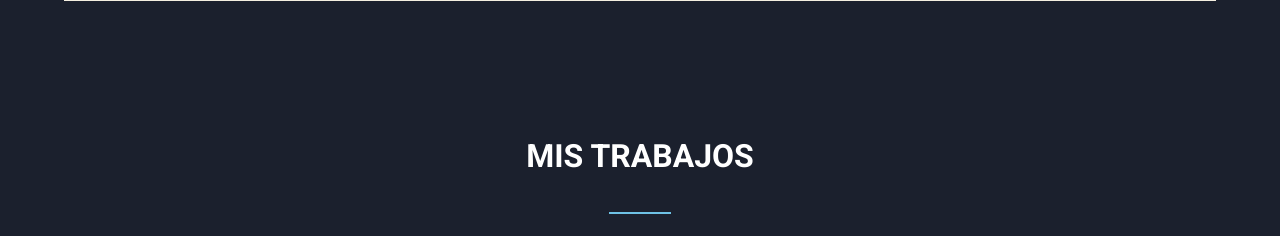
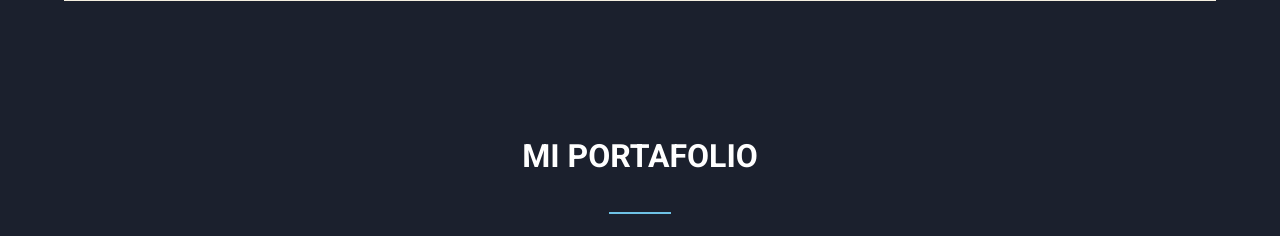
Before and after one commit to AbelAcostaEc/PortafolioAbelAcosta, a website: page index.html in a window 1280 px wide. Shown: the part 1880-2116 px from the top of the page. Drawn offline with nearby package versions, Linux system fonts and the light colour scheme.

Commit message:
titutlo portafolio

```diff
--- a/index.html
+++ b/index.html
@@ -193,7 +193,7 @@
     <div class="portafolio" id="portafolio">
       <div class="informacion">
         <div class="titulo">
-          <h2>Mis Trabajos</h2>
+          <h2>Mi Portafolio</h2>
           <hr />
         </div>
         <div class="subtitulo">Proyectos realizados</div>
```
